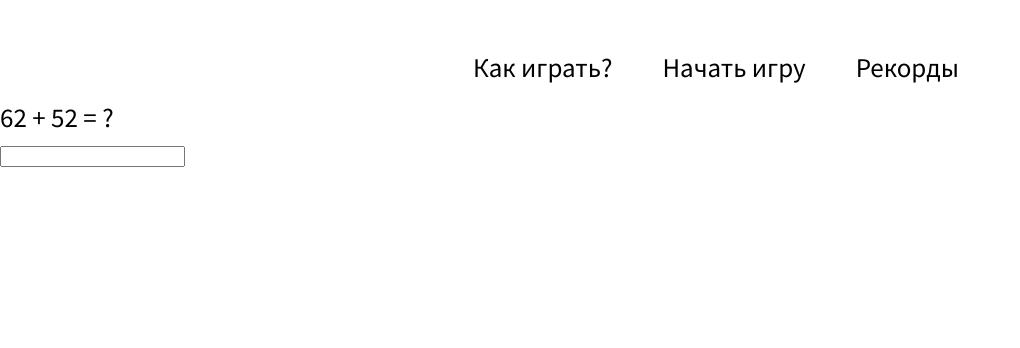
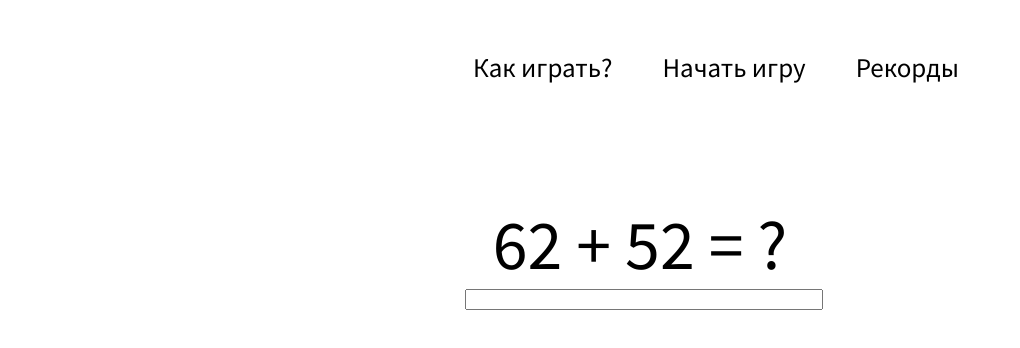
Before and after one commit to karjicoh987/mathgameonreact, a React (Create React App) app: page / in a window 1280 px wide. Shown: the top 348 px of the page, without its empty margins (0-1020 px from the left). Built offline with nearby package versions, Linux system fonts and the light colour scheme.

Commit message:
Add component Exp card

```diff
--- a/src/App.js
+++ b/src/App.js
@@ -1,7 +1,6 @@
 import React,{Component} from 'react';
 import Header from './components/NavPanel/Header'
-import Exp from './components/exp/Exp'
-import PanelInput from './components/exp/PanelInput'
+import ExpCard from './components/exp/ExpCard'
 
 
 class App extends Component{
@@ -9,8 +8,7 @@ class App extends Component{
     return(
       <div>
         <Header/>
-        <Exp/>
-        <PanelInput/>
+        <ExpCard />
       </div>
     )
   }
--- a/src/components/NavPanel/NavPanel.css
+++ b/src/components/NavPanel/NavPanel.css
@@ -12,6 +12,7 @@
     margin:25px;
     color:black;
     cursor: pointer;
+    font-size: 27px;
 
 }
 .text:hover{
--- a/src/components/exp/Exp.js
+++ b/src/components/exp/Exp.js
@@ -1,8 +1,9 @@
 import React,{Component} from 'react'
 
+
 class Exp extends Component{
+    //Генерация выражения с рандомными числами
     GenExp(){
-        //Герерация случайных чисел длинной от 1 до 3
         return String(
             Math.floor(Math.random() * Math.floor(100)) + " + " + Math.floor(Math.random() * Math.floor(100))
         );
@@ -10,7 +11,7 @@ class Exp extends Component{
 
     render(){
         return(
-            <div>
+            <div className = "exp-text">
                 {this.GenExp()} = ?
             </div>
         )
--- /dev/null
+++ b/src/components/exp/ExpCard.js
@@ -0,0 +1,17 @@
+import React, {Component} from 'react';
+import PanelInput from './PanelInput';
+import Exp from './Exp';
+import './expstyle.css'
+
+class ExpCard extends Component{
+    render(){
+        return(
+            <div className = "Exp-card">
+                <Exp />
+                <PanelInput />
+            </div>
+        )
+    }
+}
+
+export default ExpCard;
--- /dev/null
+++ b/src/components/exp/expstyle.css
@@ -0,0 +1,13 @@
+.Exp-card{
+    width:350px;
+    padding-top:100px;
+    margin:0 auto;
+    text-align: center;
+}
+.exp-text{
+    font-size: 70px;
+}
+
+input{
+    width:100%;
+}
--- a/src/index.css
+++ b/src/index.css
@@ -1,5 +1,4 @@
 body{
     margin:0;
     font-family: 'Source Sans Pro', sans-serif;
-    font-size: 27px;
 }
```
